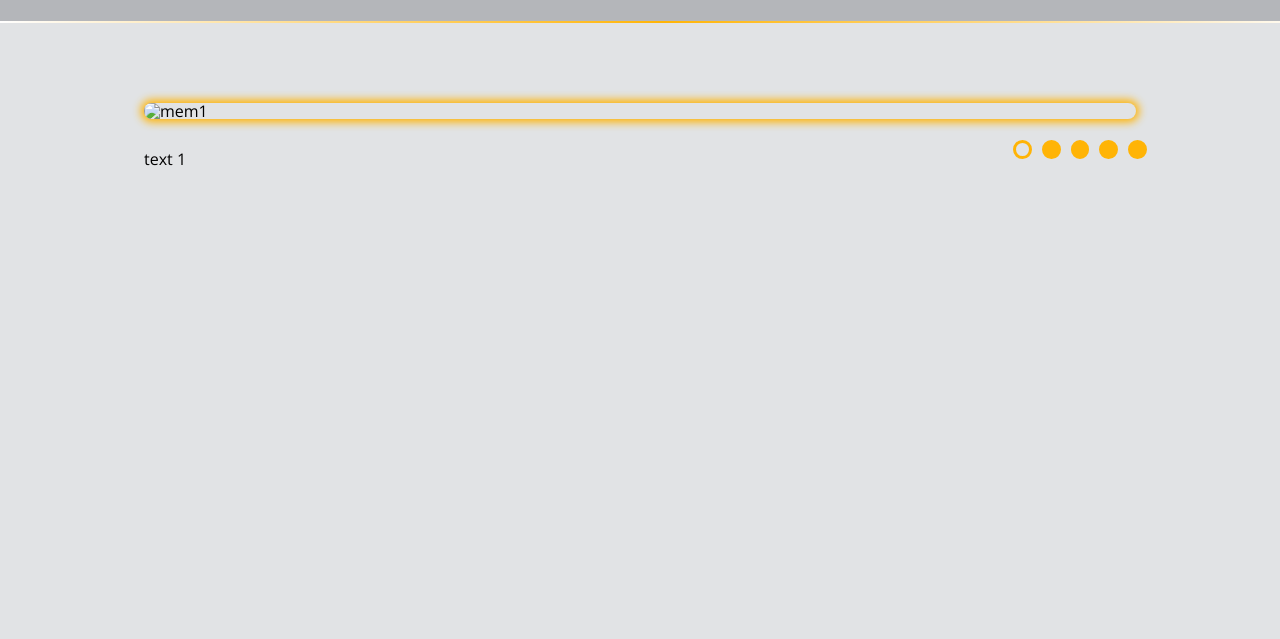
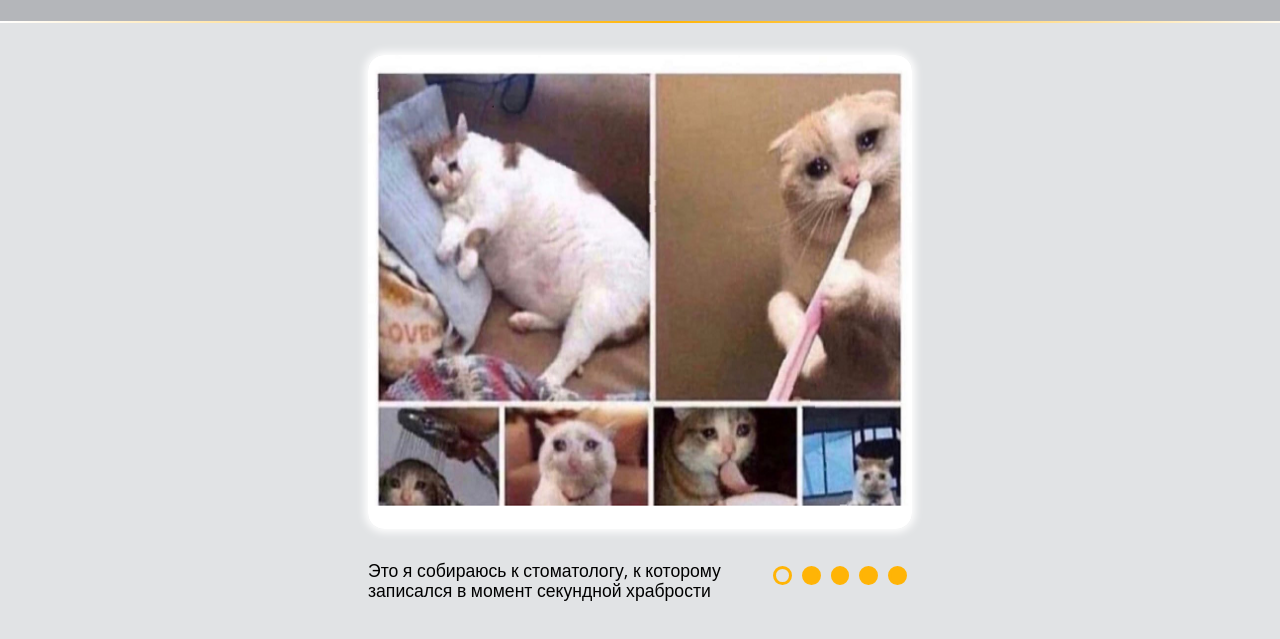
Before and after one commit to MariDash/cssMemSlider, a plain HTML site: page cssMemSlider/index.html in a window 1280 px wide. Shown: the part 91-730 px from the top of the page. Drawn offline with nearby package versions, Linux system fonts and the light colour scheme.

Commit message:
feat: add mems (Sun, May 15, 2022 12:58:13 PM)

```diff
--- a/cssMemSlider/index.html
+++ b/cssMemSlider/index.html
@@ -29,36 +29,49 @@
 
       <div class="slider__pics">
         <div class="pics">
-          <img class="slider__pic" src="" alt="mem1" />
-          <img class="slider__pic" src="" alt="mem2" />
-          <img class="slider__pic" src="" alt="mem3" />
-          <img class="slider__pic" src="" alt="mem4" />
-          <img class="slider__pic" src="" alt="mem5" />
+          <img class="slider__pic" src="./assets/mem1.png" alt="mem1" />
+          <img class="slider__pic" src="./assets/mem2.png" alt="mem2" />
+          <img class="slider__pic" src="./assets/mem3.png" alt="mem3" />
+          <img class="slider__pic" src="./assets/mem4.png" alt="mem4" />
+          <img class="slider__pic" src="./assets/mem5.png" alt="mem5" />
         </div>
       </div>
       <div class="slider__texts">
         <div class="texts">
-          <p class="slider__text text1">text 1</p>
-          <p class="slider__text text2">text 2</p>
-          <p class="slider__text text3">text 3</p>
-          <p class="slider__text text4">text 4</p>
-          <p class="slider__text text5">text 5</p>
+          <p class="slider__text text1">
+            Это я собираюсь к стоматологу, к которому записался в момент
+            секундной храбрости
+          </p>
+          <p class="slider__text text2">
+            Когда полтора часа реставрировал зуб, а пациент скаал: "Нормально"
+          </p>
+          <p class="slider__text text3">
+            Когда пациенту в пяти клиниках сказали удалять зуб, а ты его
+            перелечил и спас
+          </p>
+          <p class="slider__text text4">
+            Детский стоматолог: *ничего не делает* <br />Ребенок:
+          </p>
+          <p class="slider__text text5">
+            Анестезию начали использовать в 1846 году <br />
+            Стоматологи до 1846:
+          </p>
         </div>
       </div>
       <div class="slider__controls">
-        <label class="slider__control" for="radio1" tabindex="1">
+        <label class="slider__control" for="radio1">
           <div class="slider__btn"></div>
         </label>
-        <label class="slider__control" for="radio2" tabindex="2">
+        <label class="slider__control" for="radio2">
           <div class="slider__btn"></div>
         </label>
-        <label class="slider__control" for="radio3" tabindex="3">
+        <label class="slider__control" for="radio3">
           <div class="slider__btn"></div>
         </label>
-        <label class="slider__control" for="radio4" tabindex="4">
+        <label class="slider__control" for="radio4">
           <div class="slider__btn"></div>
         </label>
-        <label class="slider__control" for="radio5" tabindex="5">
+        <label class="slider__control" for="radio5">
           <div class="slider__btn"></div>
         </label>
       </div>
--- a/cssMemSlider/style.css
+++ b/cssMemSlider/style.css
@@ -39,14 +39,14 @@ input {
 }
 
 .slider {
-    width: 80%;
+    width: 45%;
     margin: 0 auto;
     display: grid;
     grid-template-areas:
             "a a a"
             "b b b"
             "c c d";
-    padding: 5%;
+    padding: 1rem;
 }
 
 .slider__pics {
@@ -68,11 +68,9 @@ input {
     display: block;
     width: calc(20% - 2rem);
     height: auto;
-    /* height: 500px;     */
-    /* background: red; */
     margin: 0 1rem;
     border-radius: 1rem;
-    box-shadow: 0 0 0.5rem 0.2rem #ffb406;
+    box-shadow: 0 0 0.5rem 0.2rem #fff;
 }
 
 .slider__texts {
@@ -85,7 +83,8 @@ input {
 .slider__text {
     width: calc(20% - 2rem);
     display: block;
-    font-size: 1rem;
+    font-size: 1.1rem;
+    line-height: 110%;
     margin: 0 1rem;
 }
 
@@ -94,6 +93,7 @@ input {
     display: flex;
     flex-direction: row;
     justify-content: flex-end;
+    padding: 1rem 1rem 1rem 0;
 }
 
 .slider__control {
```
Also changed, not shown: cssMemSlider/assets/mem1.png (added), cssMemSlider/assets/mem2.png (added), cssMemSlider/assets/mem3.png (added), cssMemSlider/assets/mem4.png (added), cssMemSlider/assets/mem5.png (added).
